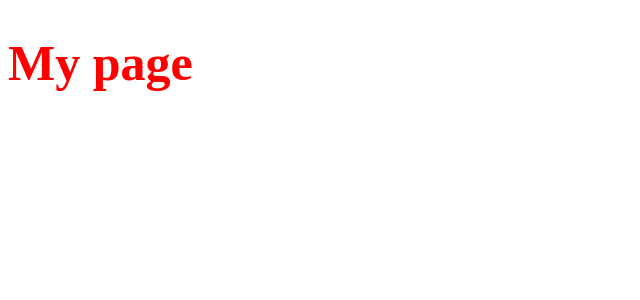
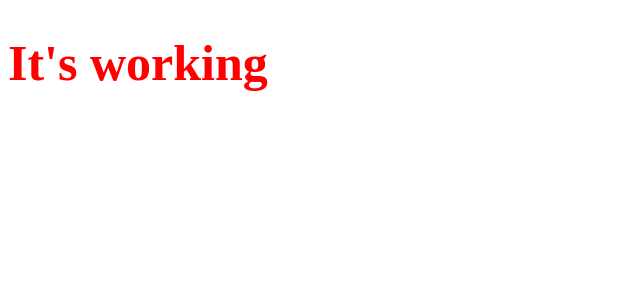
Before and after one commit to gmanio/github-actions, a Next.js app: page / in a window 1280 px wide. Shown: the top 300 px of the page, without its empty margins (0-640 px from the left). Built offline with nearby package versions, Linux system fonts and the light colour scheme.

Commit message:
setting nextjs

```diff
--- a/src/pages/index.tsx
+++ b/src/pages/index.tsx
@@ -4,6 +4,14 @@ import styled from 'styled-components';
 const Title = styled.h1`
   color: red;
   font-size: 50px;
-`
+`;
 
-export default () => <Title>My page</Title>
+export default () => {
+  const title = `It's working`;
+
+  return (
+    <>
+      <Title>{title}</Title>
+    </>
+  )
+};
--- /dev/null
+++ b/src/utils/BrowserHelper.ts
@@ -0,0 +1,3 @@
+export default class BrowserHelper {
+  public static isMobile = (ua: string): boolean => /iPhone|iPad|iPod|Android/i.test(ua);
+}
```
Also changed, not shown: 1 other file (tests, documents, lock files or other folders).
